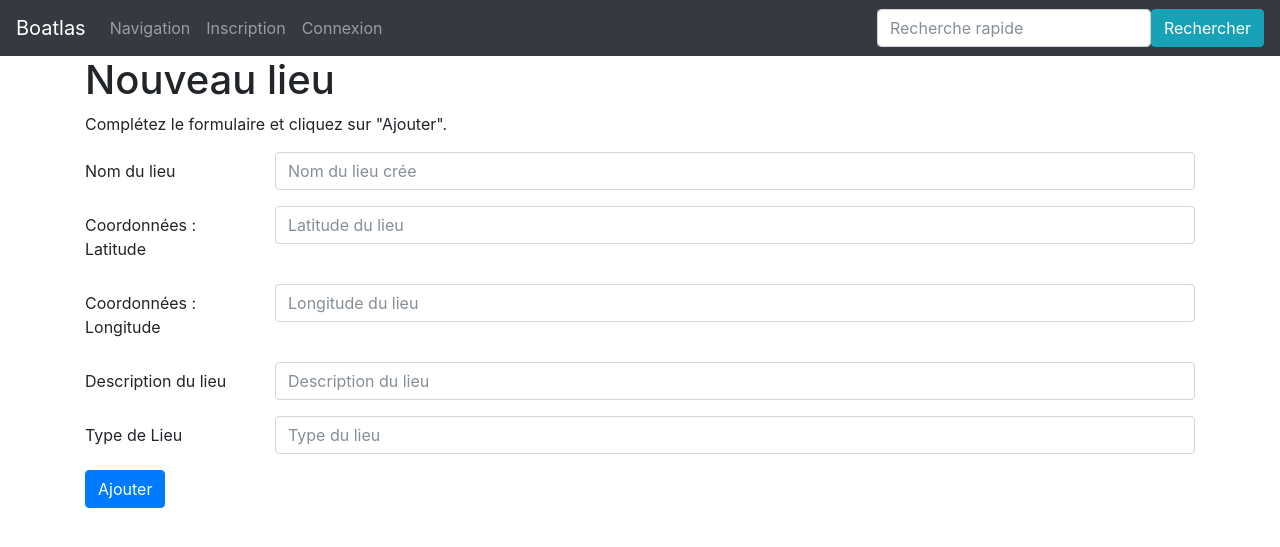
After one commit to ajaniak/Boatlas, a Flask app: page /depot in a window 1280 px wide. The commit adds this page. Shown: the top 547 px of the page. Run offline with Flask 2, Linux system fonts and the light colour scheme; some libraries are stand-ins or nearby versions.

Commit message:
Ajout de la route dépôt, modification du template biblio et du template modif_biblio

```diff
--- a/gazetteer/routes/generic.py
+++ b/gazetteer/routes/generic.py
@@ -133,6 +133,25 @@ def deconnexion():
     flash("Vous êtes déconnecté-e", "info")
     return redirect("/")
 
+@app.route("/depot", methods=["POST", "GET"])
+def depot():
+    if request.method == "POST":
+        statut, donnees = Place.creer_lieu(
+            lieu=request.form.get("lieu", None),
+            lat=request.form.get("lat", None),
+            longt=request.form.get("longt", None),
+            desc=request.form.get("desc", None),
+            typep=request.form.get("typep", None)
+        )
+        if statut is True:
+            flash("Enregistrement effectué. Vous avez ajouté un nouveau lieu", "success")
+            return redirect("/")
+        else:
+            flash("Les erreurs suivantes ont été rencontrées : " + ",".join(donnees), "error")
+            return render_template("pages/depot.html")
+    else:
+        return render_template("pages/depot.html")
+
 @app.route("/modif_lieu/<int:place_id>")
 @login_required
 def modif_lieu(place_id):
@@ -163,7 +182,7 @@ def creer_biblio():
     auteur=request.args.get("auteur", None),
     date=request.args.get("date", None),
     lieu=request.args.get("lieu", None),
-    typed=request.args.get("type", None),
+    type=request.args.get("type", None),
     )
 
     if status is True :
@@ -177,6 +196,29 @@ def creer_biblio():
 
         return render_template("pages/creer_biblio.html")
 
+@app.route("/modif_biblio/<int:biblio_id>")
+@login_required
+def modif_biblio(biblio_id):
+    status, donnees = Biblio.modif_biblio(
+        id=biblio_id,
+        titre=request.args.get("titre", None),
+        auteur=request.args.get("auteur", None),
+        date=request.args.get("date", None),
+        lieu=request.args.get("lieu", None),
+        type=request.args.get("type", None),
+    )
+
+    if status is True :
+        flash("Merci pour votre contribution !", "success")
+        unique_biblio = Biblio.query.get(biblio_id)
+        return redirect("/") #vers le lieu qu'il vient de créer.
+
+    else:
+        flash("Les erreurs suivantes ont été rencontrées : " + ",".join(donnees), "error")
+        unique_biblio = Biblio.query.get(biblio_id)
+        return render_template("pages/modif_biblio.html", lieu=unique_biblio)
+
+
 @app.route("/biblio/<int:biblio_id>")
 def biblio(biblio_id):
     """ Route permettant l'affichage des données d'un lieu
--- a/gazetteer/templates/pages/biblio.html
+++ b/gazetteer/templates/pages/biblio.html
@@ -22,6 +22,6 @@
     {% if current_user.is_authenticated %}
 
     <!-- Je renvoie vers ma route qui renvoie vers un formulaire où biblio_id = la liste définie d'après ma classe -->
-    <p><a class="nav-link" href="{{url_for('creer_biblio', biblio_id=biblio_id)}}">Editer la bibliographie</a></p>
+    <p><a class="nav-link" href="{{url_for('modif_biblio', biblio_id=biblio.biblio_id)}}">Editer la bibliographie</a></p>
 {%endif %}
 {% endblock %}
--- /dev/null
+++ b/gazetteer/templates/pages/depot.html
@@ -0,0 +1,44 @@
+{% extends "conteneur.html" %}
+
+{% block titre %}| Inscription{%endblock%}
+
+{% block corps %}
+
+<h1>Nouveau lieu</h1>
+<p>Complétez le formulaire et cliquez sur "Ajouter".</p>
+<form class="form" method="POST" action="{{url_for("depot")}}">
+  <div class="form-group row">
+    <label for="place-name" class="col-sm-2 col-form-label">Nom du lieu</label>
+    <div class="col-sm-10">
+      <input type="text" class="form-control" id="place-name" name="lieu" placeholder="Nom du lieu crée">
+    </div>
+  </div>
+  <div class="form-group row">
+    <label for="place-lat" class="col-sm-2 col-form-label">Coordonnées : Latitude</label>
+    <div class="col-sm-10">
+      <input type="text" class="form-control" id="place-lat" placeholder="Latitude du lieu" name="lat">
+    </div>
+  </div>
+  <div class="form-group row">
+    <label for="place-longt" class="col-sm-2 col-form-label">Coordonnées : Longitude</label>
+    <div class="col-sm-10">
+      <input type="text" class="form-control" id="place-long" placeholder="Longitude du lieu" name="longt">
+    </div>
+  </div>
+  <div class="form-group row">
+    <label for="place-desc" class="col-sm-2 col-form-label">Description du lieu</label>
+    <div class="col-sm-10">
+      <input type="text" class="form-control" id="place-desc" placeholder="Description du lieu" name="desc">
+    </div>
+  </div>
+  <div class="form-group row">
+    <label for="place-typep" class="col-sm-2 col-form-label">Type de Lieu</label>
+    <div class="col-sm-10">
+      <input type="text" class="form-control" id="place-type" placeholder="Type du lieu" name="typep">
+    </div>
+  </div>
+  <div>
+    <button type="submit" class="btn btn-primary">Ajouter</button>
+  </div>
+</form>
+{% endblock %}
```
Also changed, not shown: gazetteer/modeles/donnees.py (+56 -11 lines), gazetteer/templates/pages/modif_biblio.html (added, +45 -0 lines).
